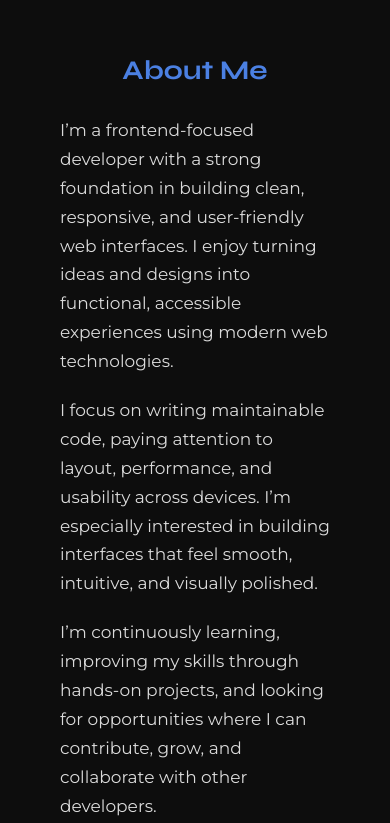
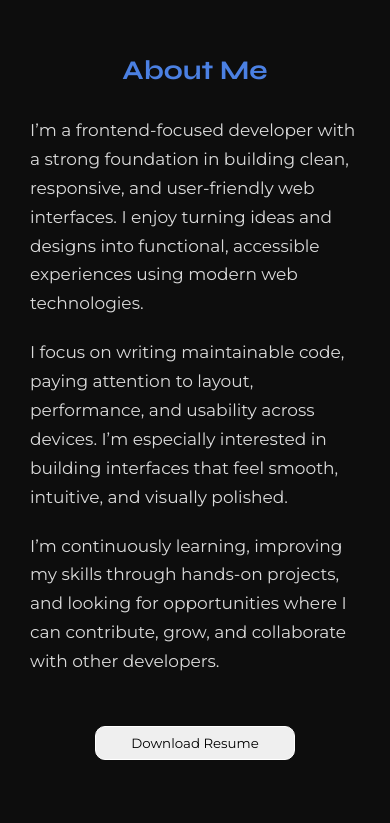
Before and after one commit to Mongezi55/mongezi-portfolio, a website: page public/index.html in a window 390 px wide. Shown: the part 970-1793 px from the top of the page. Drawn offline with nearby package versions, Linux system fonts and the light colour scheme.

Commit message:
Fixed About Section/Services Section Overlay

```diff
--- a/public/Assets/styles.css
+++ b/public/Assets/styles.css
@@ -47,7 +47,7 @@ body {
 /* ABOUT SECTION*/
 .about {
     padding: 100px 60px;
-    height: 600px;
+    height: auto;
 }
 
 .about-content {
@@ -895,9 +895,11 @@ body {
     /* About Section */
 
     .about {
-        padding: 0px 60px;
-        padding-top: 70px;
-        height: 100vh;
+        padding: 70px 30px 40px 30px;
+        height: auto;                    /* Changed from 100vh */
+        min-height: 100vh;
+        display: flex;
+        flex-direction: column;
         align-items: center;
     }
 
```
